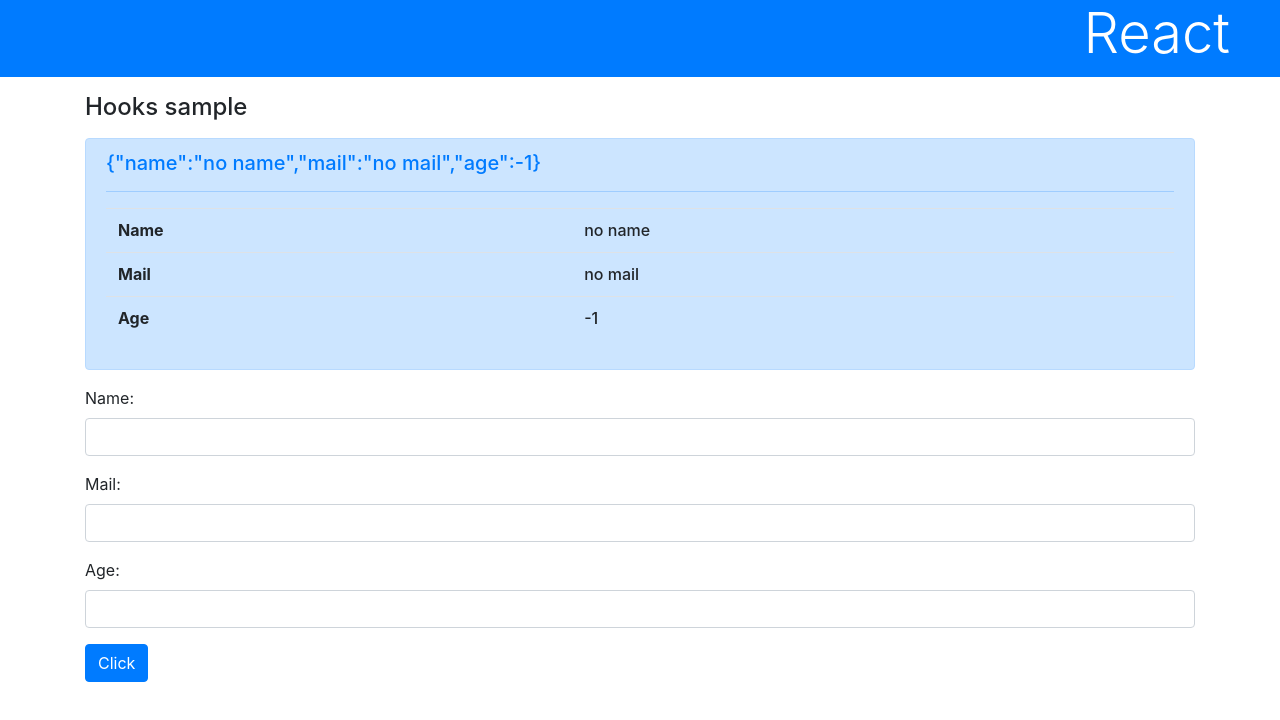
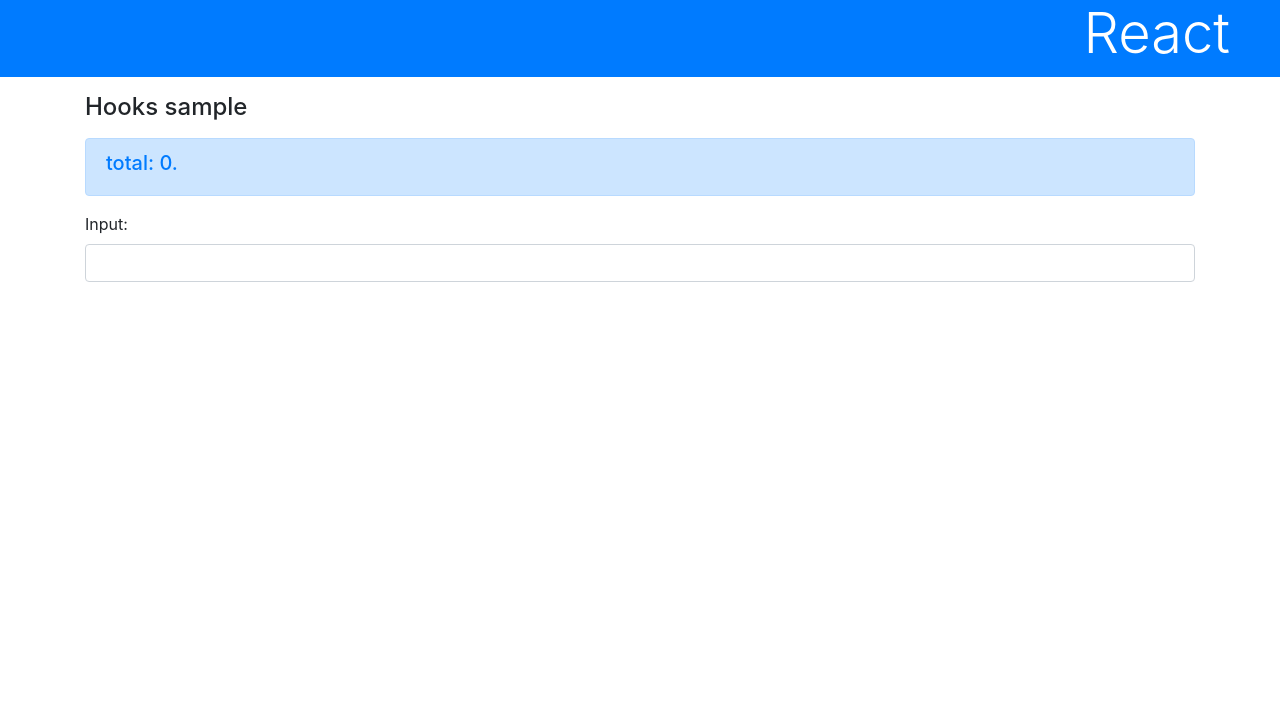
Before and after one commit to thirota/react_app, a React (Create React App) app: page / in a window 1280 px wide. Shown: the top 720 px of the page. Built offline with nearby package versions, Linux system fonts and the light colour scheme.

Commit message:
useEffect

```diff
--- a/src/App.js
+++ b/src/App.js
@@ -1,71 +1,38 @@
-import React, { useState } from 'react';
+import React, { useState, useEffect } from 'react';
 import './App.css';
 
 function AlertMessage(props) {
-  const data = props.data
-  const msg = JSON.stringify(data)
-
   return <div className="alert alert-primary h5 text-primary">
-      <h5>{msg}</h5>
-      <hr/>
-      <table className="table h6">
-        <tbody>
-          <tr><th>Name</th><td>{data.name}</td></tr>
-          <tr><th>Mail</th><td>{data.mail}</td></tr>
-          <tr><th>Age</th><td>{data.age}</td></tr>
-        </tbody>
-      </table>
+      <h5>{props.msg}</h5>
     </div>
 }
 
 function App() {
-  const [name, setName] = useState("")
-  const [mail, setMail] = useState("")
-  const [age, setAge] = useState(0)
-  const [form, setForm] = useState({
-    name: 'no name',
-    mail: 'no mail',
-    age: -1
-  })
+  const [val, setVal] = useState(0)
+  const [msg, setMsg] = useState('set a number...')
 
-  const doChangeName = (event) => {
-    setName(event.target.value)
+  const doChange = (event) => {
+    setVal(event.target.value)
   }
 
-  const doChangeMail = (event) => {
-    setMail(event.target.value)
-  }
-
-  const doChangeAge = (event) => {
-    setAge(event.target.value)
-  }
-
-  const doSubmit = (event) => {
-    setForm({name:name, mail:mail, age:age})
-    event.preventDefault()
-  }
+  useEffect(() => {
+    let total = 0
+    for (let i = 0; i <= val; i++) {
+      total += i
+    }
+    setMsg("total: " + total + ".")
+  })
 
   return (
     <div>
       <h1 className="bg-primary text-white display-4">React</h1>
       <div className="container">
         <h4 className="my-3">Hooks sample</h4>
-        <AlertMessage data={form} setData={setForm}/>
-        <form onSubmit={doSubmit}>
-          <div className="form-group">
-            <label>Name:</label>
-            <input type="text" className="form-control" onChange={doChangeName}/>
-          </div>
-          <div className="form-group">
-            <label>Mail:</label>
-            <input type="text" className="form-control" onChange={doChangeMail}/>
-          </div>
-          <div className="form-group">
-            <label>Age:</label>
-            <input type="text" className="form-control" onChange={doChangeAge}/>
-          </div>
-          <input type="submit" className="btn btn-primary" value="Click"/>
-        </form>
+        <AlertMessage msg={msg}/>
+        <div className="form-group">
+          <label>Input:</label>
+          <input type="number" className="form-control" onChange={doChange}/>
+        </div>
       </div>
     </div>
   )
```
